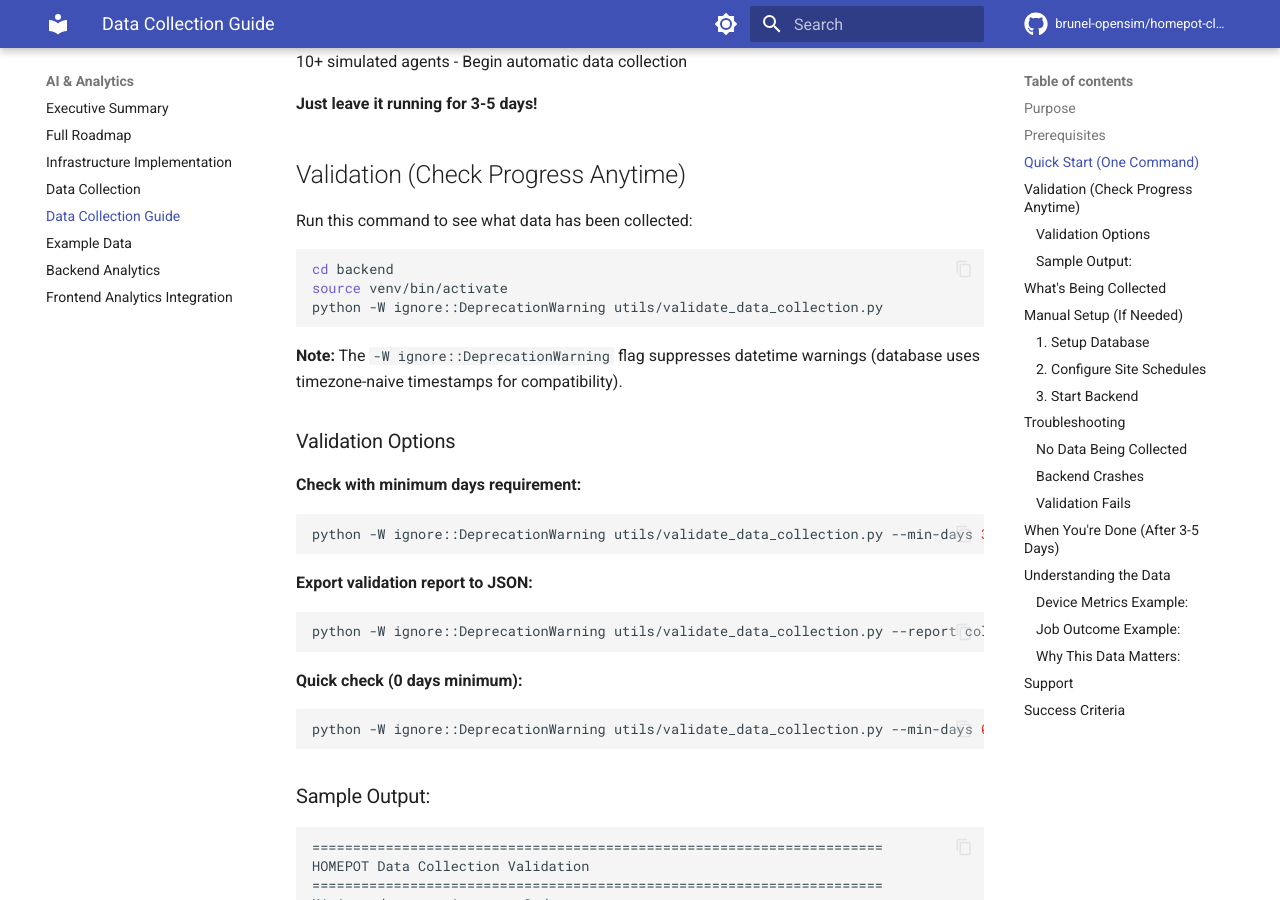
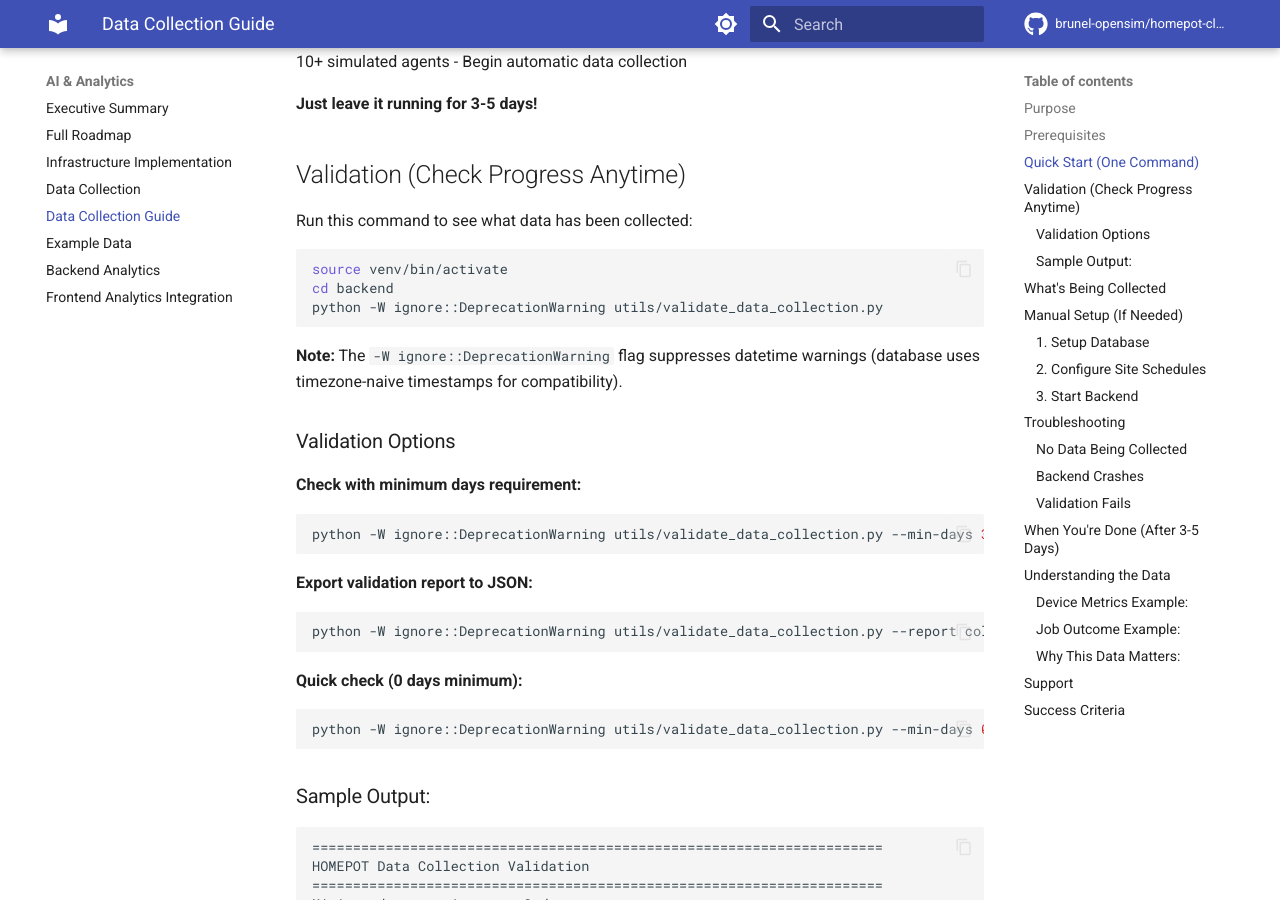
Before and after one commit to brunel-opensim/homepot-client, an MkDocs documentation site: the page built from docs/data-collection-guide.md, in a window 1280 px wide and 900 px high, scrolled down 715 px. Built offline with MkDocs 1.6.1 and Material for MkDocs 9.7.7, drawn with Linux system fonts in a browser that asks for light colours; comment, search, counter and statistics services are not loaded; the version menu is left out.

````diff
--- a/docs/data-collection-guide.md
+++ b/docs/data-collection-guide.md
@@ -35,8 +35,8 @@ This script will:
 Run this command to see what data has been collected:
 
 ```bash
+source venv/bin/activate
 cd backend
-source venv/bin/activate
 python -W ignore::DeprecationWarning utils/validate_data_collection.py
 ```
 
````
Also changed, not shown: 2 other files.
